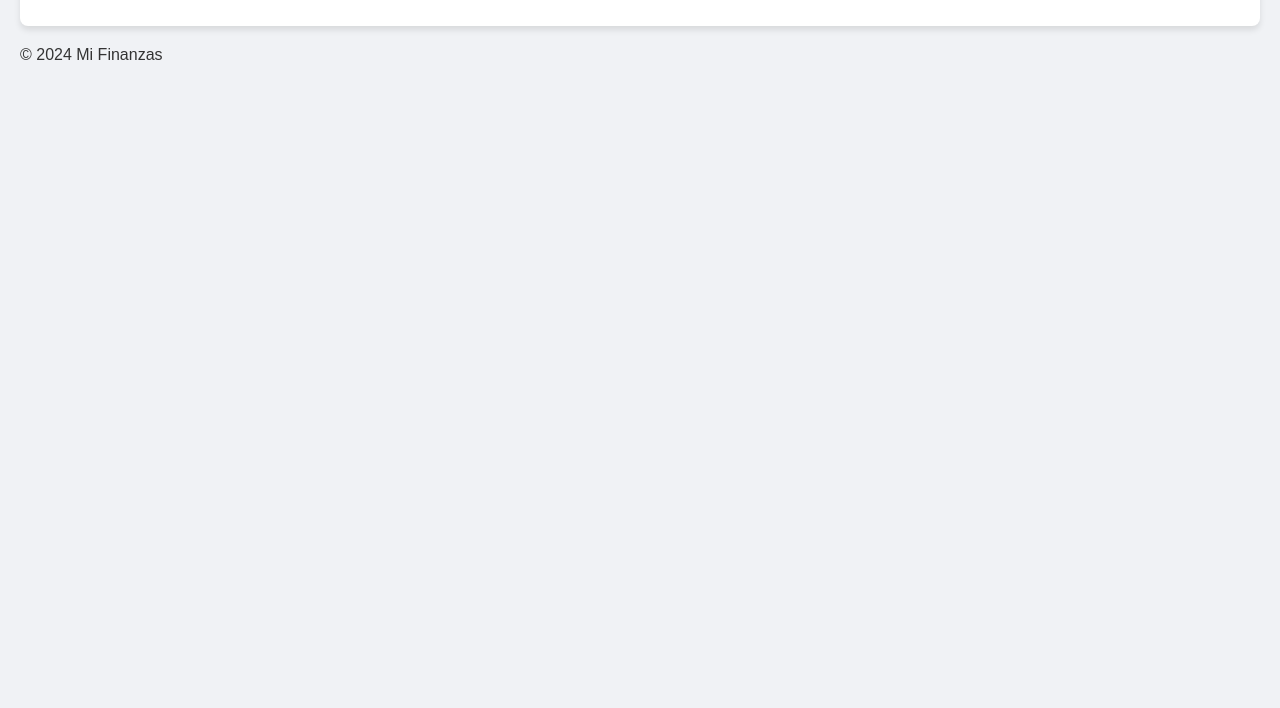
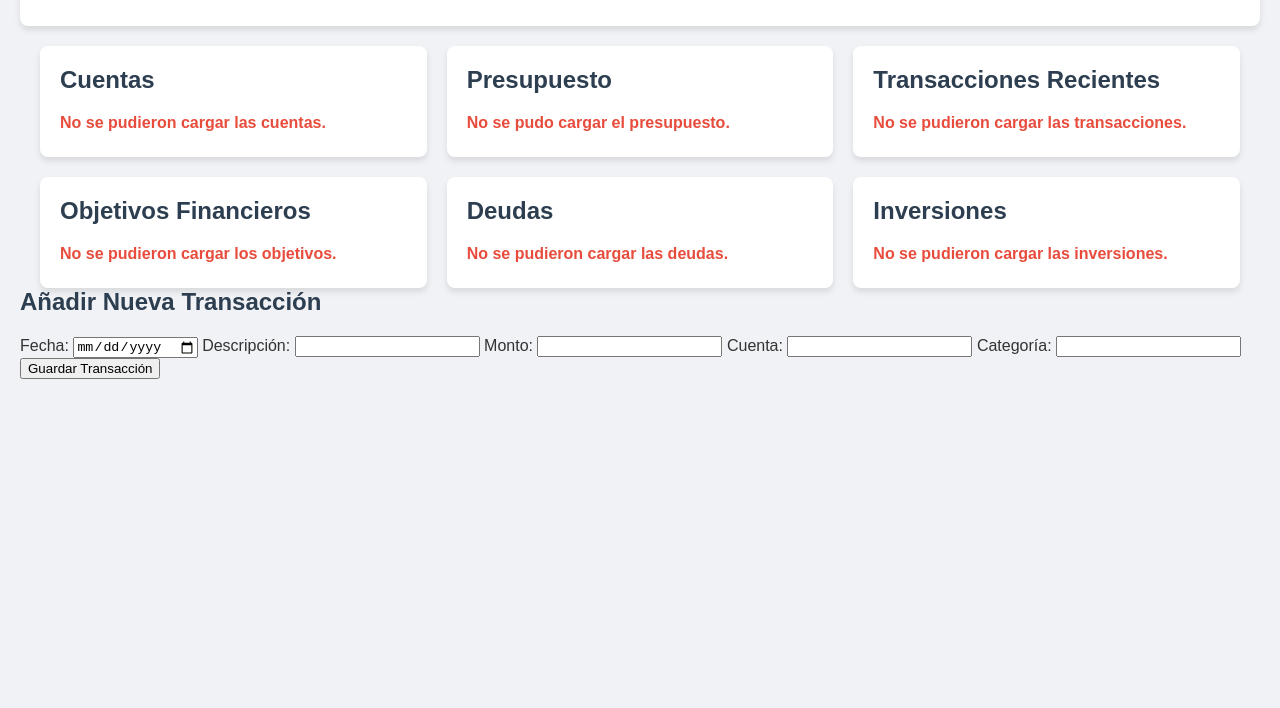
Before and after one commit to sebastiansarmientoforjan-maker/mi-finanzas-app, a website: page index.html in a window 1280 px wide. Shown: the part 92-800 px from the top of the page. Drawn offline with Linux system fonts and the light colour scheme; no server answers.

Commit message:
Update index.html

```diff
--- a/index.html
+++ b/index.html
@@ -1,42 +1,65 @@
 <!DOCTYPE html>
-<html lang="en">
+<html lang="es">
 <head>
     <meta charset="UTF-8">
     <meta name="viewport" content="width=device-width, initial-scale=1.0">
-    <title>Mi Finanzas</title>
+    <title>Mi Dashboard Financiero</title>
     <link rel="stylesheet" href="style.css">
 </head>
 <body>
-
     <header>
         <h1>Mi Dashboard Financiero</h1>
+        <p>© 2024 Mi Finanzas</p>
     </header>
 
-    <main>
-        <div id="accounts-container" class="dashboard-section">
-            </div>
+    <main class="dashboard-container">
+        <section id="accounts-container" class="section-card">
+            <h2>Cuentas</h2>
+            </section>
 
-        <div id="budget-container" class="dashboard-section">
-            </div>
+        <section id="budget-container" class="section-card">
+            <h2>Presupuesto</h2>
+            </section>
 
-        <div id="transactions-container" class="dashboard-section">
-            </div>
+        <section id="transactions-container" class="section-card">
+            <h2>Transacciones Recientes</h2>
+            </section>
 
-        <div id="goals-container" class="dashboard-section">
-            </div>
+        <section id="goals-container" class="section-card">
+            <h2>Objetivos Financieros</h2>
+            </section>
 
-        <div id="debts-container" class="dashboard-section">
-            </div>
+        <section id="debts-container" class="section-card">
+            <h2>Deudas</h2>
+            </section>
 
-        <div id="investments-container" class="dashboard-section">
-            </div>
+        <section id="investments-container" class="section-card">
+            <h2>Inversiones</h2>
+            </section>
     </main>
 
-    <footer>
-        <p>&copy; 2024 Mi Finanzas</p>
-    </footer>
+    <section id="add-transaction-section" class="form-container">
+        <h2>Añadir Nueva Transacción</h2>
+        <form id="add-transaction-form">
+            <label for="date">Fecha:</label>
+            <input type="date" id="date" required>
+
+            <label for="description">Descripción:</label>
+            <input type="text" id="description" required>
+
+            <label for="amount">Monto:</label>
+            <input type="number" id="amount" step="0.01" required>
+
+            <label for="account">Cuenta:</label>
+            <input type="text" id="account" required>
+
+            <label for="category">Categoría:</label>
+            <input type="text" id="category" required>
+
+            <button type="submit">Guardar Transacción</button>
+        </form>
+    </section>
 
     <script src="script.js"></script>
-
 </body>
 </html>
```
